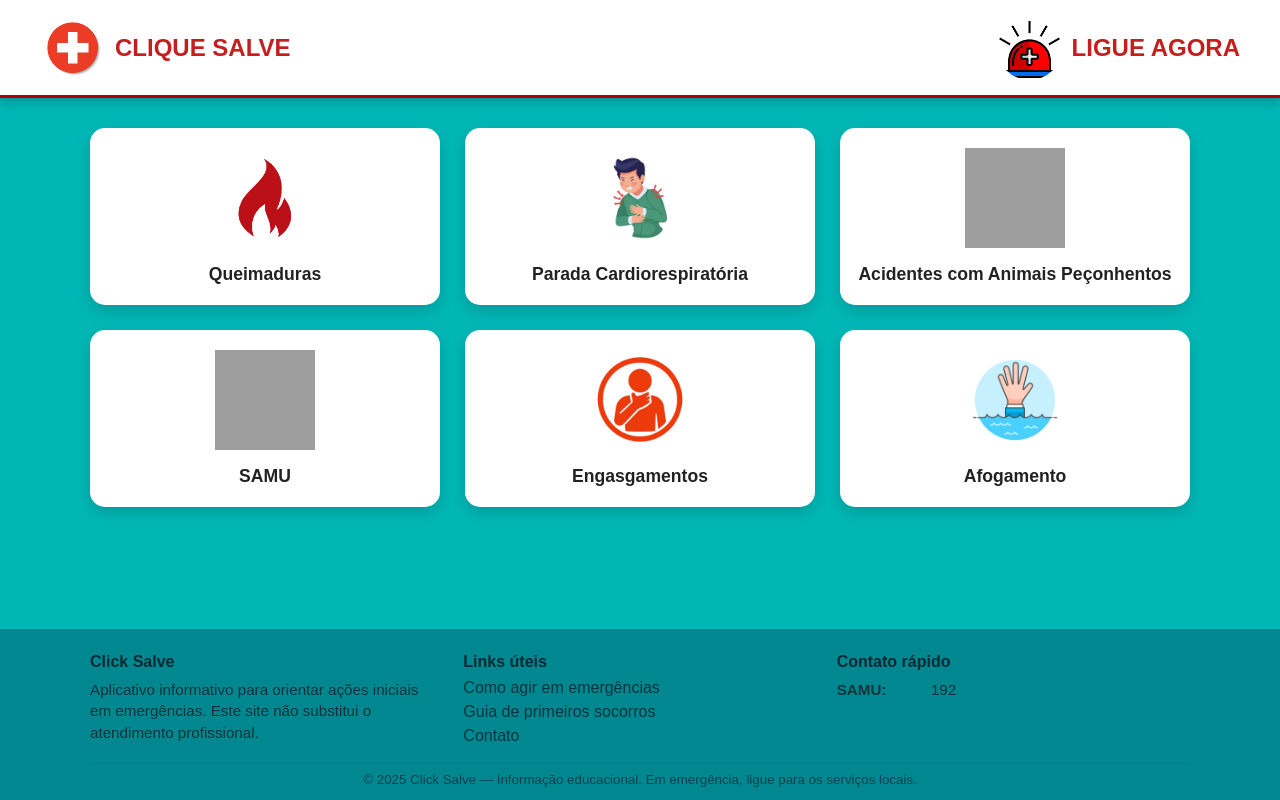
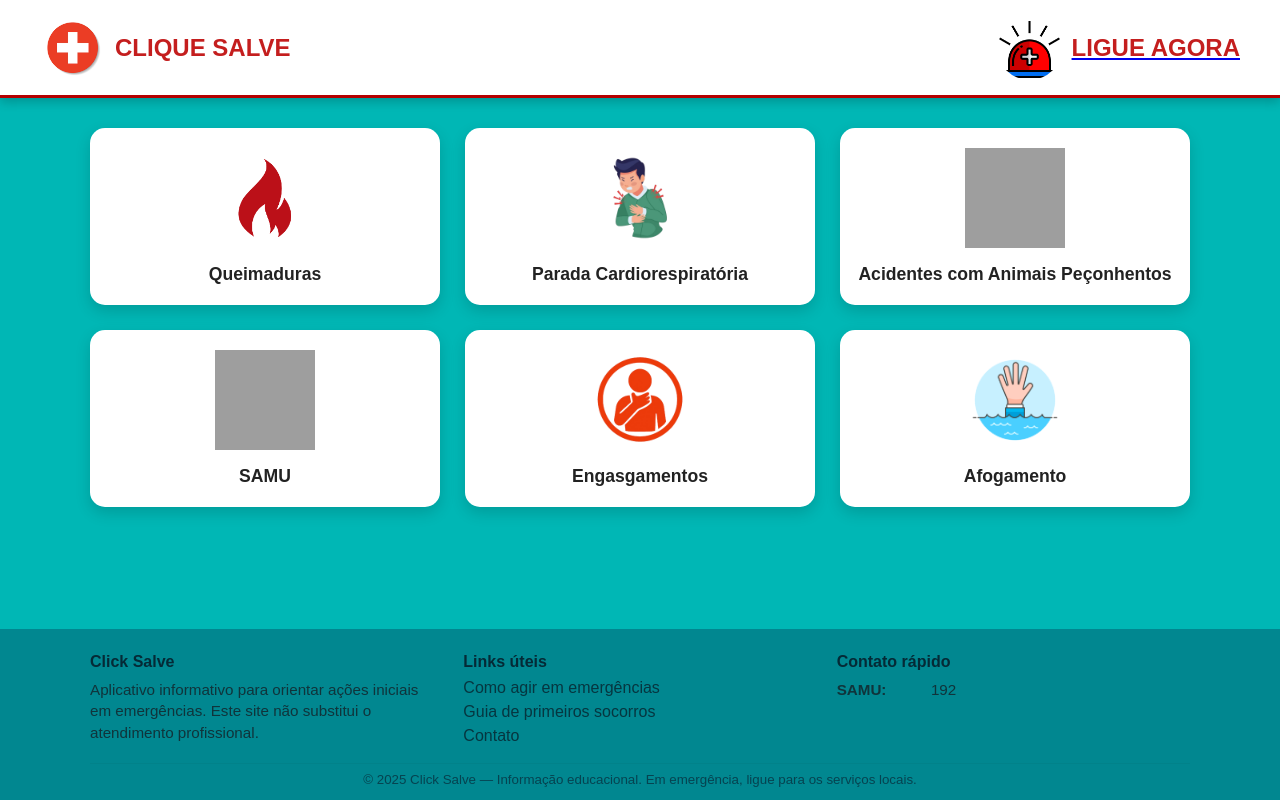
Before and after one commit to brunobht566-jpg/main, a plain HTML site: page index.html in a window 1280 px wide. Drawn offline with nearby package versions, Linux system fonts and the light colour scheme; grey boxes are pictures that could not be loaded.

Commit message:
Update index.html

```diff
--- a/index.html
+++ b/index.html
@@ -18,7 +18,7 @@
 
         <div class="header-item">
             <img src="paginas do layout/emergencia.png" alt="Ligue Agora">
-            <h2 href="./html/emer.html">LIGUE AGORA</h2>
+            <a href="./html/eme.html"><h2>LIGUE AGORA</h2></a>
         </div>
 
 
```
